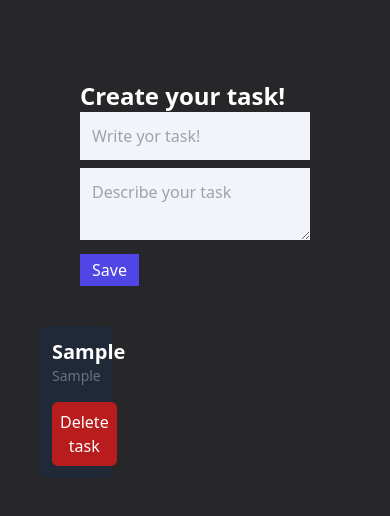
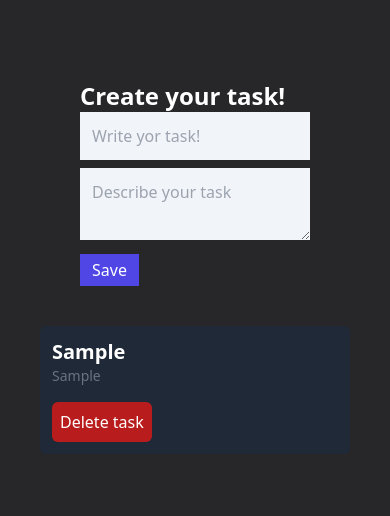
Before and after one commit to edgardorms/react-edd-taskList, a React (Vite) app: page / in a window 390 px wide. Both pictures are taken after typing "Sample", "Sample" into the empty fields and a click on the button "Save". Shown: the top 516 px of the page. Built offline with nearby package versions, Linux system fonts and the light colour scheme.

Commit message:
agregue responsive

```diff
--- a/src/components/TaskList.jsx
+++ b/src/components/TaskList.jsx
@@ -12,7 +12,7 @@
     );
   }
   return (
-    <div className="grid grid-cols-4 gap-2">
+    <div className="grid grid-cols-1 gap-2  md:grid-cols-2 lg:grid-cols-3 xl:grid-cols-4">
       {tasks.map((task) => (
         <TaskCard key={task.id} task={task} />
       ))}
--- a/vite.config.js
+++ b/vite.config.js
@@ -3,5 +3,6 @@
 
 // https://vitejs.dev/config/
 export default defineConfig({
-  plugins: [react()]
+  plugins: [react()],
+  base:'/react-edd-taskList/'
 })
```
Also changed, not shown: 2 other files (tests, documents, lock files or other folders).
